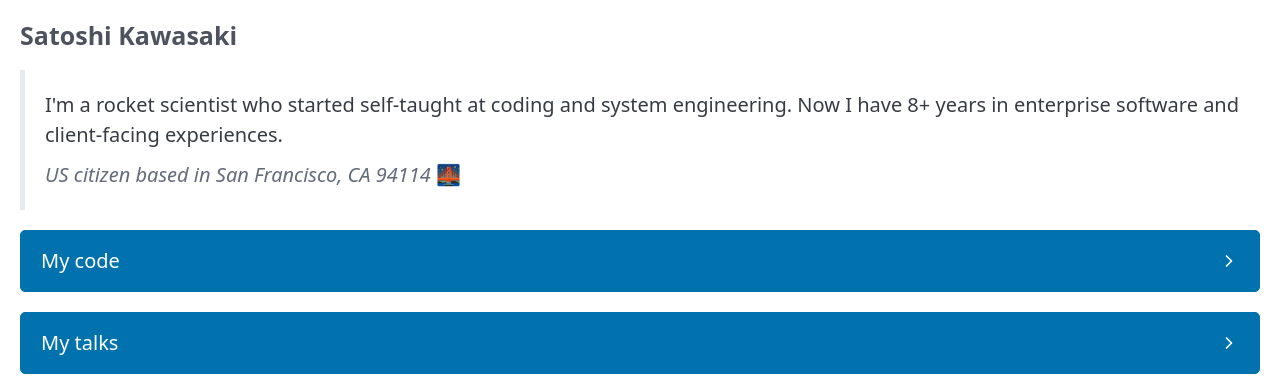
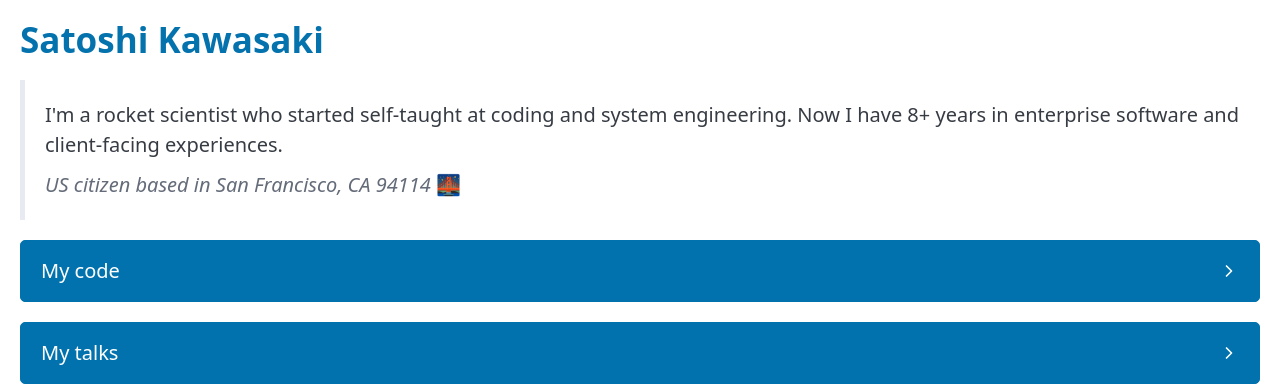
Before and after one commit to hobbes3/resume, a plain HTML site: page index.html in a window 1280 px wide. Shown: the top 391 px of the page. Drawn offline with nearby package versions, Linux system fonts and the light colour scheme.

Commit message:
Changed my name bigger and matching blue color.

```diff
--- a/index.html
+++ b/index.html
@@ -26,7 +26,7 @@
     <body>
         <base target="_blank" />
         <main class="container-fluid">
-            <h4>Satoshi Kawasaki</h4>
+            <h2 style="color: rgb(4 114 173)">Satoshi Kawasaki</h2>
             <blockquote>
                 I'm a rocket scientist who started self-taught at coding and system engineering. Now I have 8+ years in enterprise software and client-facing experiences.
                 <footer>
```
